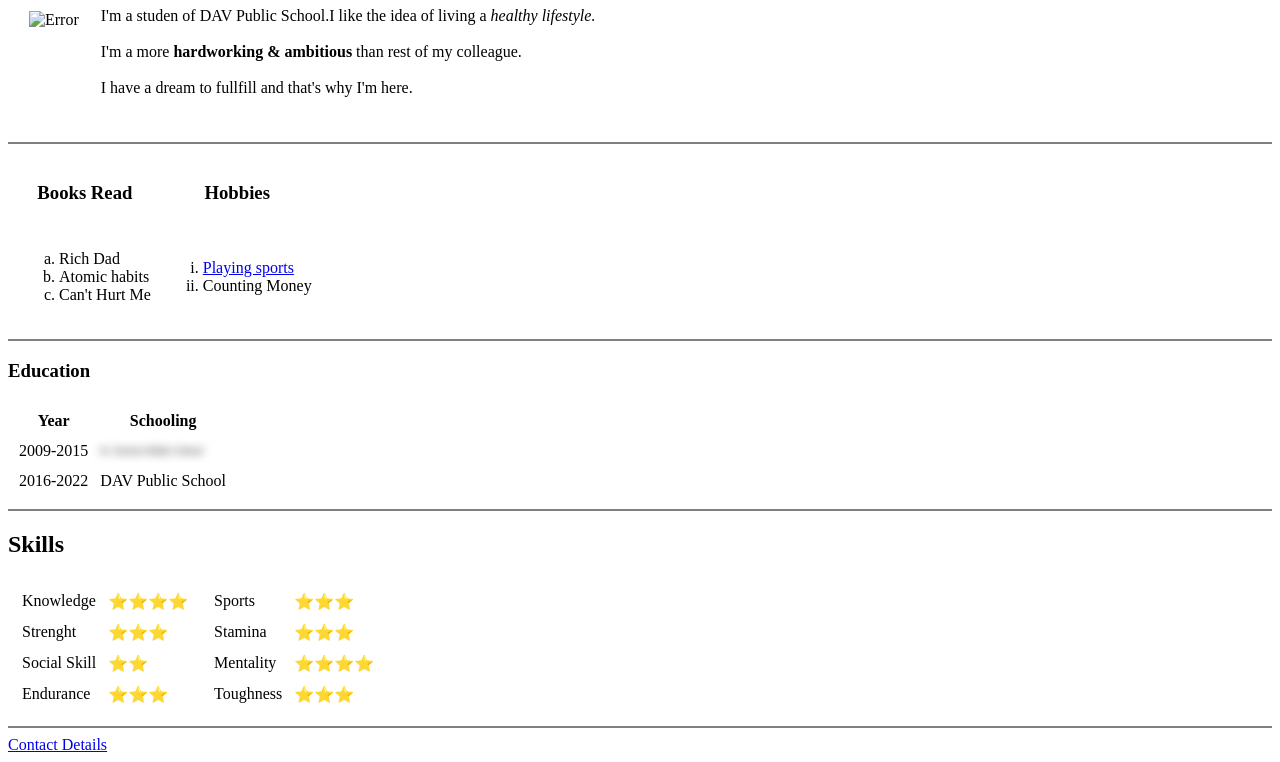
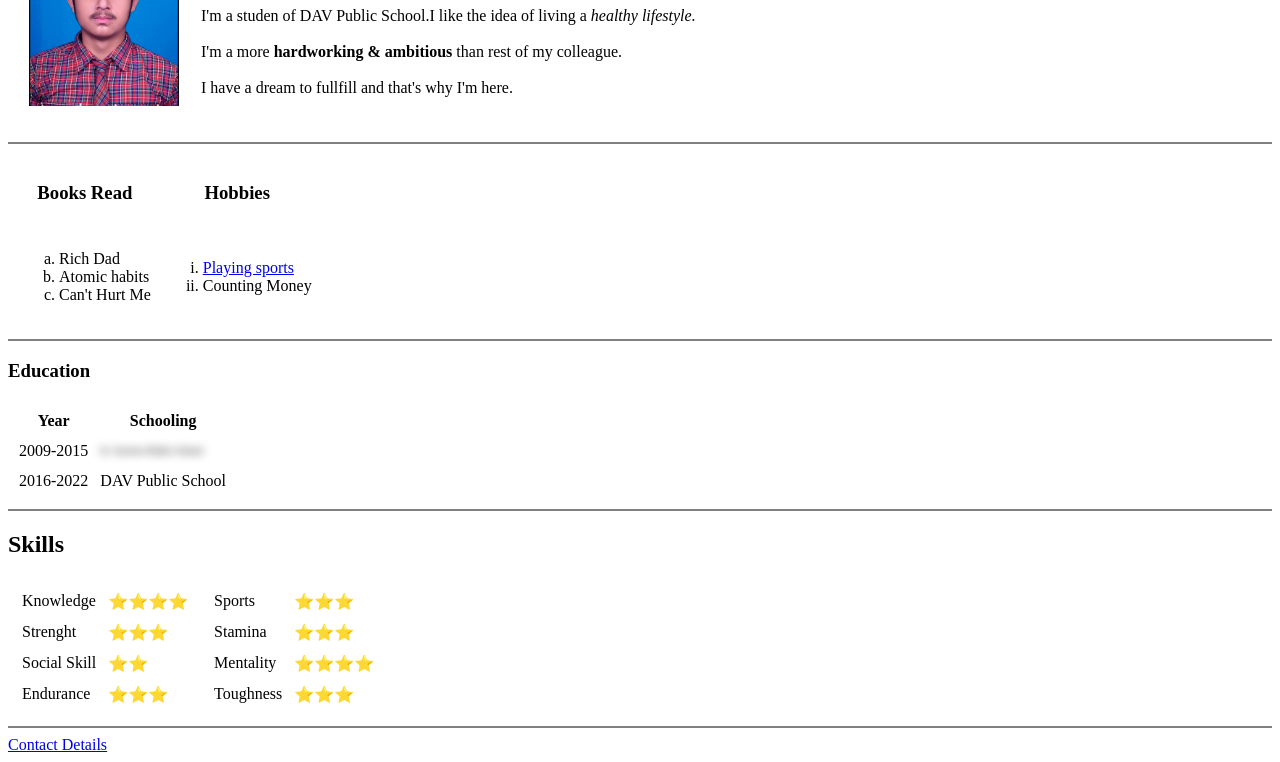
Before and after one commit to Faizan2604/CV, a plain HTML site: page index.html in a window 1280 px wide. Shown: the part 102-864 px from the top of the page. Drawn offline with Linux system fonts and the light colour scheme; the site is published under a folder, as on GitHub Pages, so addresses that start at the root find nothing.

Commit message:
Update index.html

```diff
--- a/index.html
+++ b/index.html
@@ -9,7 +9,7 @@
   <body>
     <table cellspacing="20">
       <tr>
-        <td><img src="/1657525765412.jpg" alt="Error" width="150"></td>
+        <td><img src="1657525765412.jpg" alt="Error" width="150"></td>
         <td>
           <h1>Faizan Ahmed Khan</h1>
           <p>
```
